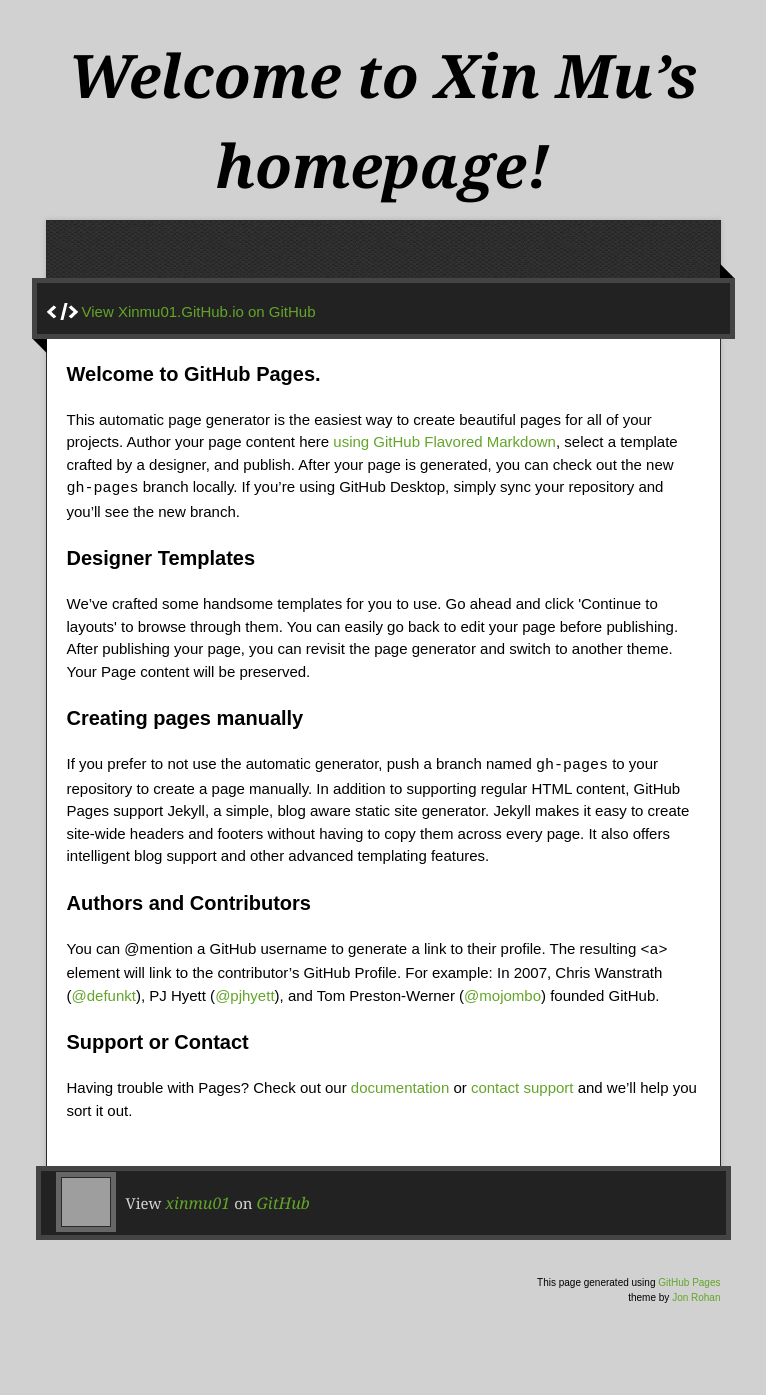
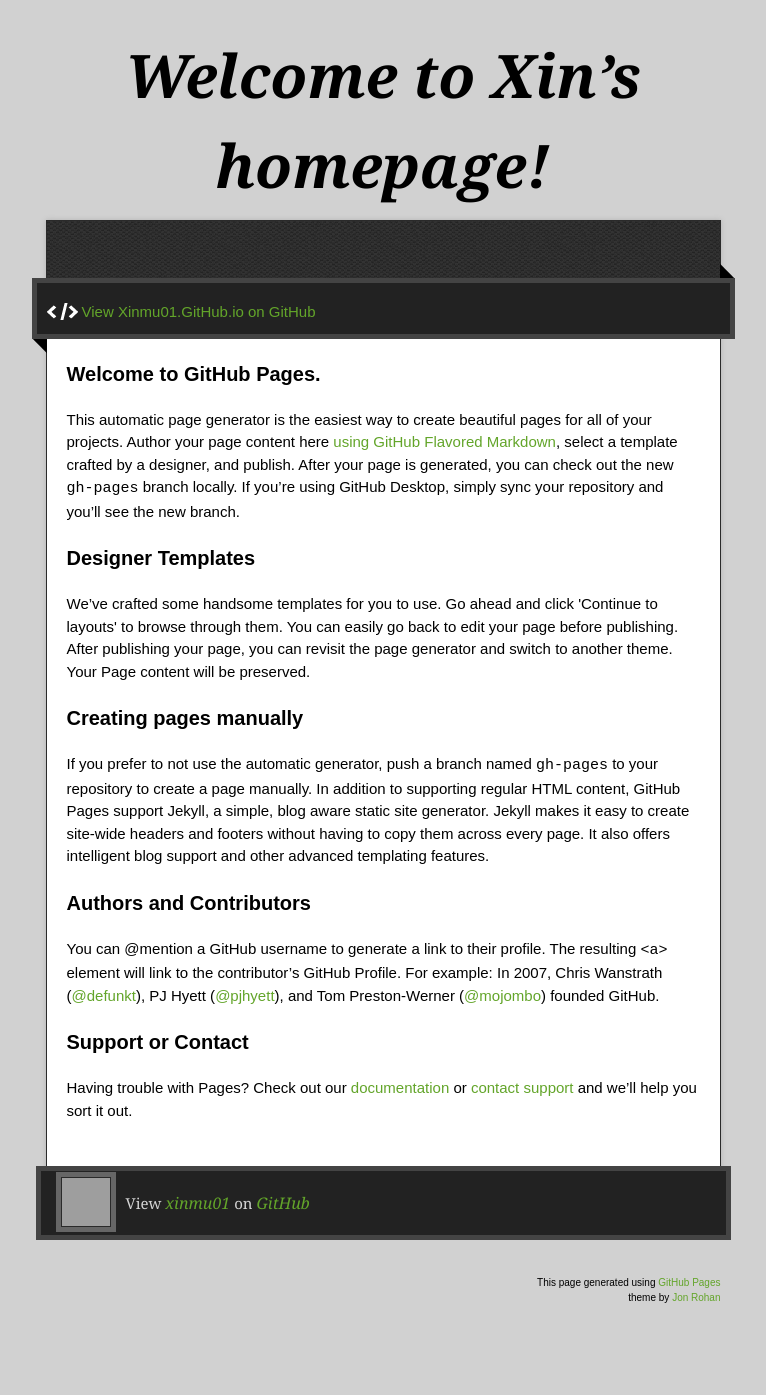
Before and after one commit to xinmu01/xinmu01.github.io, a Jekyll site: the page index.html, which Jekyll copies as it is, in a window 1280 px wide. Shown: the whole page, without its empty margins (257-1023 px from the left). Built offline with Jekyll 4.4.1, drawn with Linux system fonts in a browser that asks for light colours; nearby versions of some CDN libraries; grey boxes are pictures that could not be loaded.

Commit message:
Update index.html

```diff
--- a/index.html
+++ b/index.html
@@ -22,7 +22,7 @@
 
   <div class="wrapper">
     <header>
-      <h1 class="title">Welcome to Xin Mu’s homepage!</h1>
+      <h1 class="title">Welcome to Xin’s homepage!</h1>
       </header>
     <div id="container">
       <p class="tagline"></p>
```
